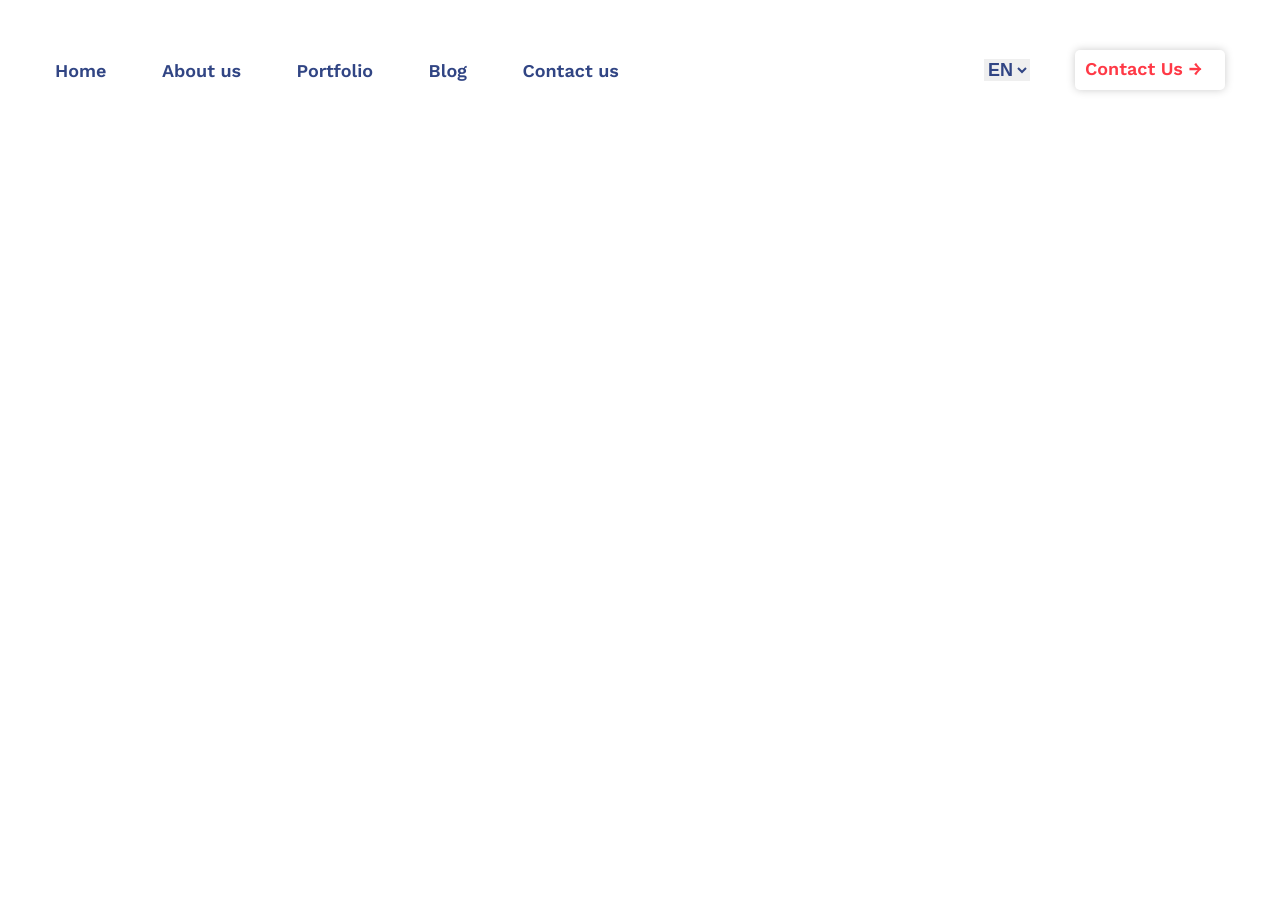
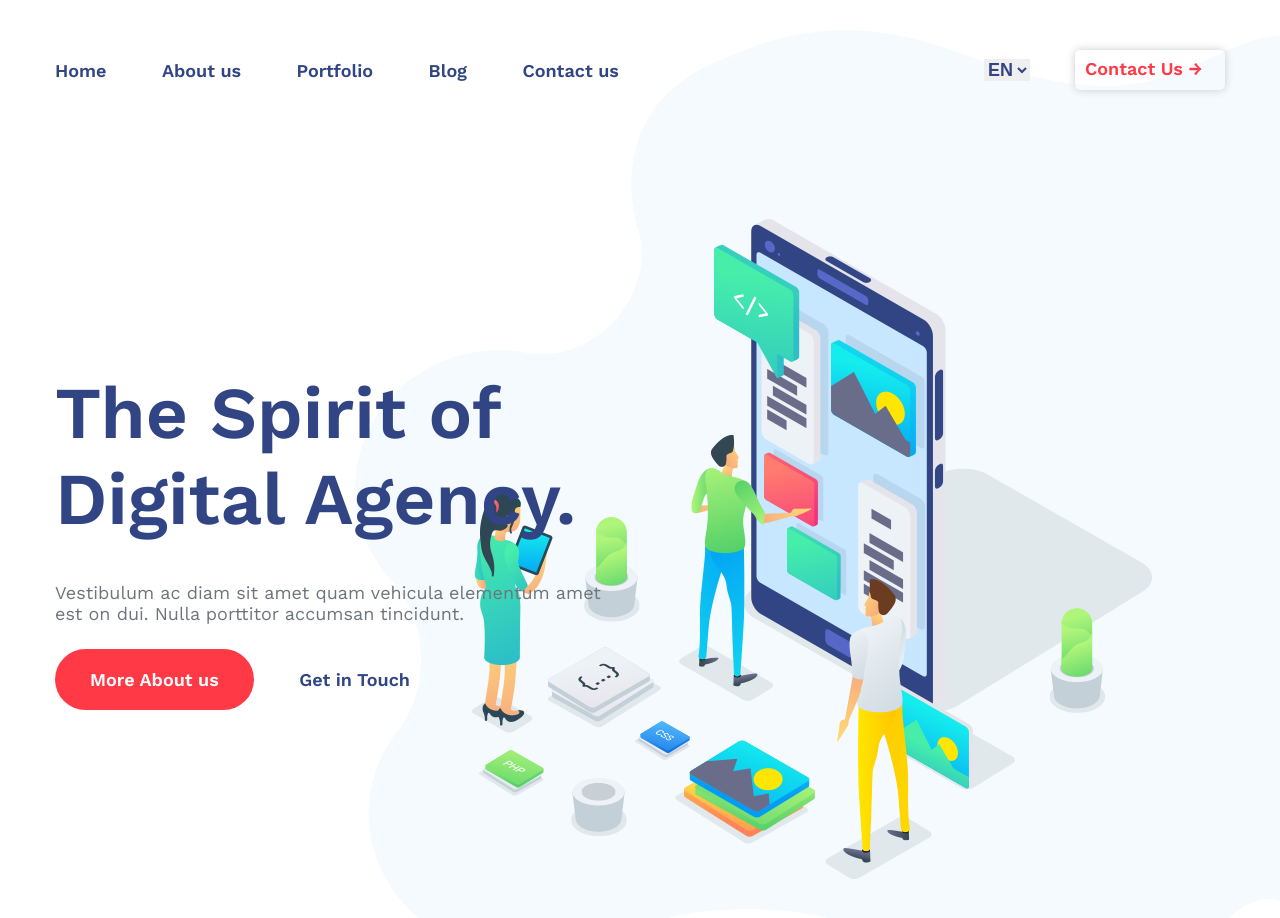
Before and after one commit to BohdanVoznyi/Doob, a plain HTML site: page index.html in a window 1280 px wide. Before the commit the page ends 800 px from the top, so only its background shows below. Drawn offline with nearby package versions, Linux system fonts and the light colour scheme.

Commit message:
add intro block

```diff
--- a/css/style.css
+++ b/css/style.css
@@ -21,21 +21,6 @@ p {
     width: 100%;
     max-width: 1170px;
     margin: 0 auto;
-}
-
-
-/* Intro
-====================== */
-.intro {
-    position: relative;
-    padding-top: 50px;
-}
-
-.intro__logo {
-    position: absolute;
-    top: 50px;
-    left: 120px;
-    z-index: 1;
 }
 
 
@@ -97,3 +82,77 @@ p {
     border: 0;
     outline: 0;
 }
+
+
+/* Intro
+====================== */
+.intro {
+    position: relative;
+    padding-top: 50px;
+    width: 100%;
+    height: 100vh;
+}
+
+.intro__logo {
+    position: absolute;
+    top: 50px;
+    left: 120px;
+    z-index: 1;
+}
+
+.intro__img {
+    position: absolute;
+    top: 30px;
+    right: 0;
+    z-index: -1;
+}
+
+
+/* Description
+====================== */
+.intro__description {
+    margin-top: 280px;
+    width: 570px;
+}
+
+.intro__title {
+    font-size: 73px;
+    font-weight: 600;
+    color: #314584;
+}
+
+.intro__text {
+    margin-top: 40px;
+
+    font-size: 18px;
+    font-weight: 400;
+    color:#6e757a;
+}
+
+.intro__buttons {
+    margin-top: 45px;
+}
+
+.intro__link {
+    margin-left: 40px;
+
+    font-size: 18px;
+    font-weight: 600;
+    color: #314584;
+    text-decoration: none;
+}
+
+
+/* Button
+====================== */
+.button {
+    padding: 20px 35px;
+
+    font-size: 18px;
+    font-weight: 600;
+    text-decoration: none;
+    color: #fff;
+
+    background-color: #ff3946;
+    border-radius: 50px;
+}
--- a/index.html
+++ b/index.html
@@ -38,6 +38,17 @@
 
         </header><!-- /.header -->
 
+        <!-- Description -->
+        <div class="intro__description">
+            <h1 class="intro__title">The Spirit of Digital Agency.</h1>
+            <div class="intro__text">Vestibulum ac diam sit amet quam vehicula elementum amet est on dui. Nulla porttitor accumsan tincidunt.</div>
+            <div class="intro__buttons">
+                <a href="" class="button intro--button">More About us</a>
+                <a href="" class="intro__link">Get in Touch</a>
+            </div>
+        </div>
+        <img src="img/intro/intro-img.png" alt="" class="intro__img">
+
     </div><!-- /.container -->
 </div><!-- /.intro -->
 
```
Also changed, not shown: img/intro/intro-img.png (added).
